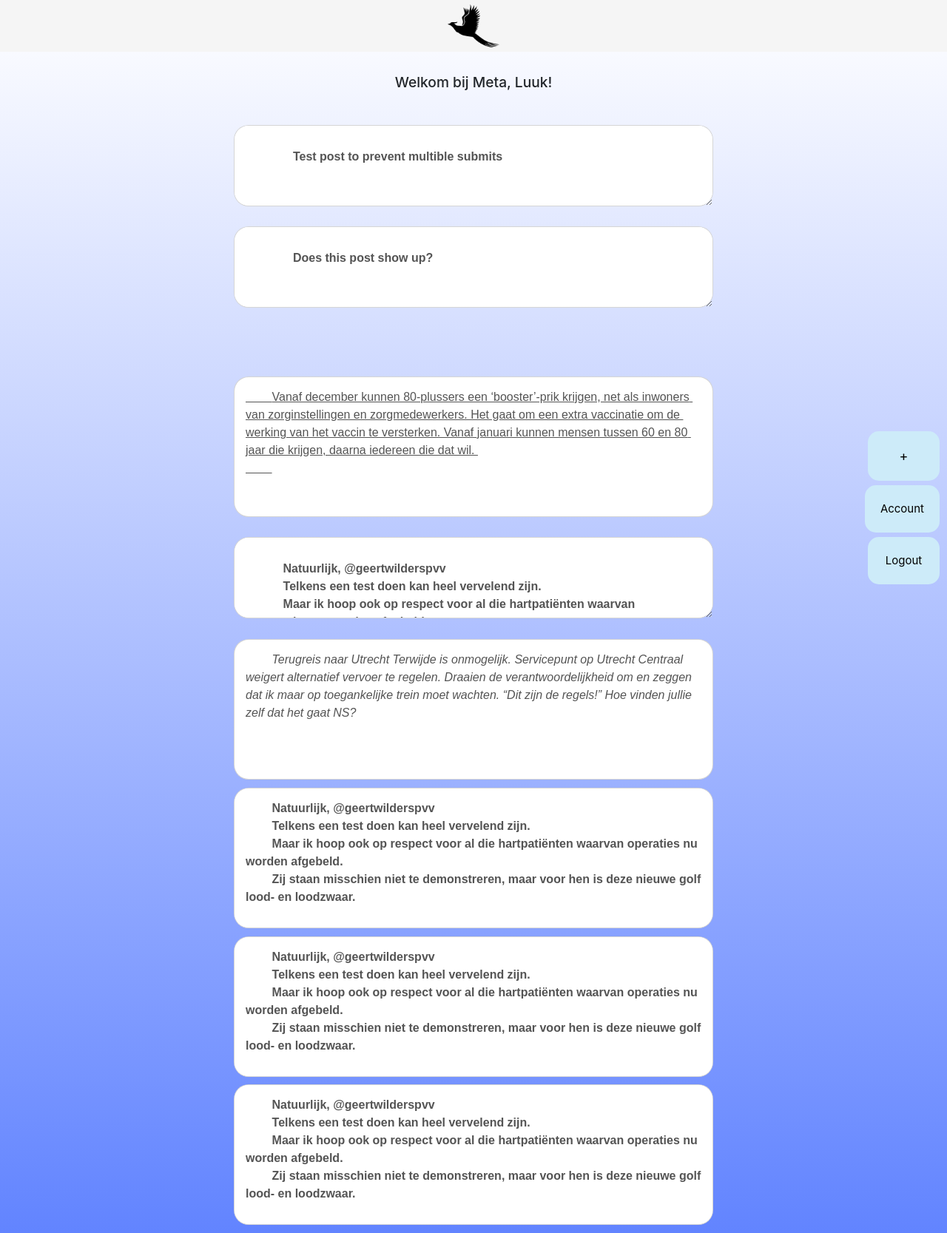
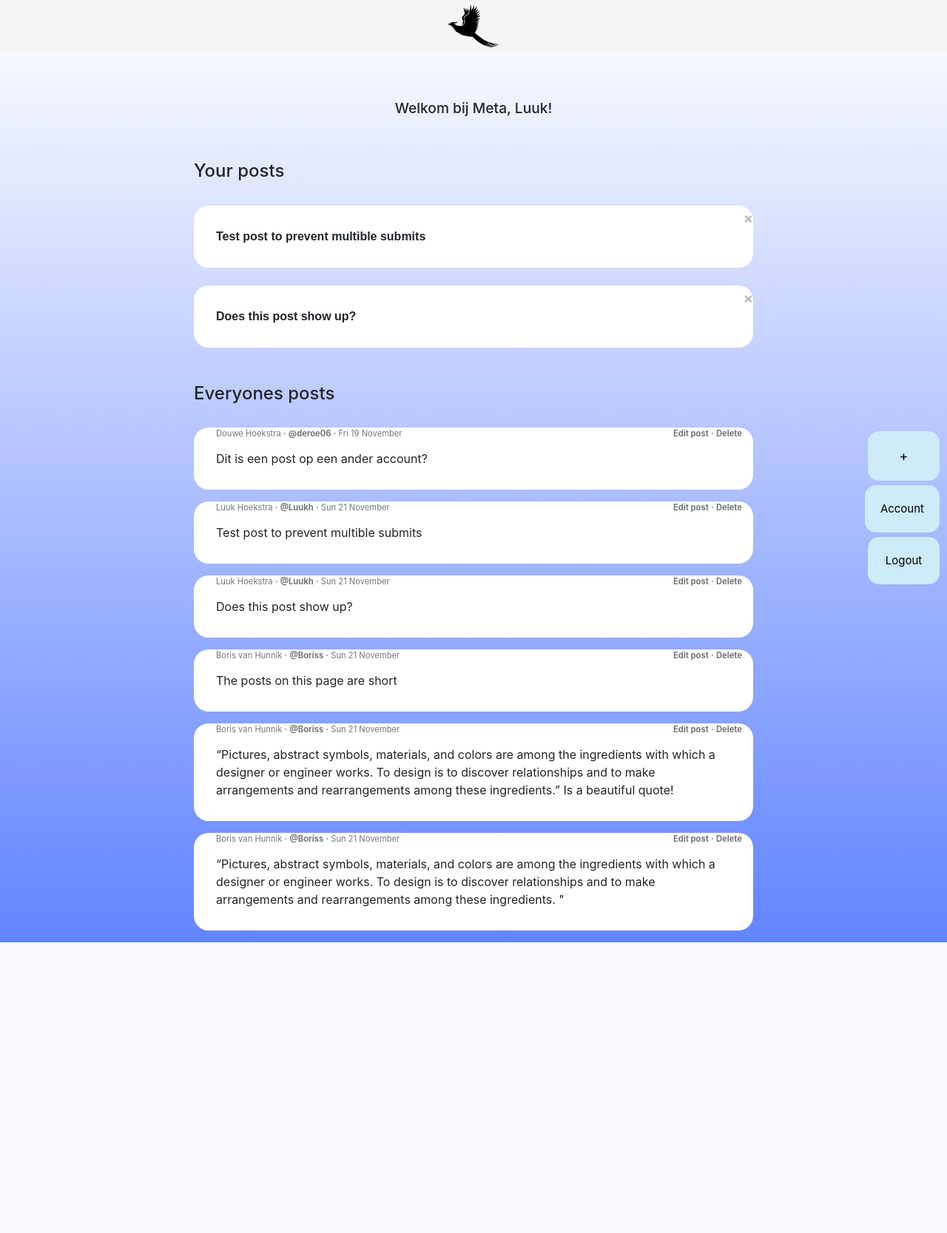
Before and after one commit to Lukaeaeap/newSocialmedia, a Flask app: page / in a window 1280 px wide. Shown: the whole page at 74% size. After the commit the page ends 1274 px from the top, so only its background shows below. Run offline with Flask 2, Linux system fonts and the light colour scheme; a user stored in the database is signed in; data comes from the database, SQL or seed files in the repository; some libraries are stand-ins or nearby versions.

Commit message:
Delete posts + see posts of all users

```diff
--- a/website/static/css/index.css
+++ b/website/static/css/index.css
@@ -16,6 +16,43 @@
     /* LETTERTYPE NOG VERANDEREN */
 }
 
+.home {
+    margin: 1% 15%;
+
+}
+.left {
+    float: left;
+    text-align: left;
+    padding-left: 30px;
+}
+.right {
+    float: right;
+    text-align: right;
+    padding-right: 15px;
+}
+
+.text-button {
+    font-weight: bold;
+}
+
+.text-button:hover,
+.text-button:focus {
+    text-decoration: none;
+    cursor: pointer;
+    /* Dit zorgt ervoor dat je muis een pointer krijgt */
+}
+
+/*
+#fake-post2 {
+    font-family: Arial;
+    background-color: white;
+    font-weight: bold;
+    //Dit zorgt ervoor dat je de grootte van het tekstvak niet kunt veranderen via de site
+    width: 60%;
+    margin: 1% 20%;
+    padding: 30px;
+    border-radius: 20px;
+}*/
 
 /* Hieronder is de vormgeving van de Loginbox te zien */
 .login {
@@ -259,6 +296,13 @@
 }
 
 /* De CSS van de fake posts */
+#fake-post-tot {
+    /*font-family: Arial;*/
+    background-color: white;
+    padding: 30px;
+    border-radius: 20px;
+}
+
 #fake-post1 {
     font-family: Arial;
     text-decoration: underline;
@@ -267,7 +311,6 @@
     /*Dit zorgt ervoor dat je de grootte van het tekstvak niet kunt veranderen via de site */
     height: 190px;
     width: 60%;
-    margin: 7% 20% 1% 20%;
     padding: 15px;
     border-radius: 20px;
 }
@@ -277,8 +320,6 @@
     background-color: white;
     font-weight: bold;
     /*Dit zorgt ervoor dat je de grootte van het tekstvak niet kunt veranderen via de site */
-    width: 60%;
-    margin: 1% 20%;
     padding: 30px;
     border-radius: 20px;
 }
@@ -295,22 +336,6 @@
     margin: 1% 20%;
     padding: 15px;
     border-radius: 20px;
-}
-
-#fake-post-tot {
-    display: block;
-    font-family: Arial;
-    font-weight: bold;
-    background-color: white;
-    resize: none;
-    /*Dit zorgt ervoor dat je de grootte van het tekstvak niet kunt veranderen via de site */
-    height: 190px;
-    width: 60%;
-    margin: 1% 20%;
-    padding: 15px;
-    border-radius: 20px;
-
-
 }
 
 /*ALLE CSS VAN DE ACCOUNT PAGINA*/
--- a/website/templates/account.html
+++ b/website/templates/account.html
@@ -9,7 +9,7 @@
             <i class="fa fa-user"></i>
           </a-account>
           <a-account onclick="tabs(1)" class="tab">
-            <i class="fas fa-envelope"></i>
+            <i class="fas fa-address-card"></i>
           </a-account>
           <a-account onclick="tabs(2)" class="tab">
             <i class="fas fa-info-circle"></i>
@@ -43,7 +43,7 @@
           <h2>Emailadres</h2>
           <input type="text" class="input" value="{{current_user.email}}" />
           <h2>Wachtwoord</h2>
-          <input type="password" class="input" value="********" />
+          <input dissable type="password" class="input" value="********" />
           <button class="update">Update</button>
         </div>
         <div class="privacy tabShow">
--- a/website/templates/home.html
+++ b/website/templates/home.html
@@ -1,63 +1,71 @@
-{% extends "base.html" %}{% block title %}Meta{% endblock %} {% block content
-  %}
+{% extends "base.html" %}{% block title %}Meta{% endblock %} {% block content %}
 <!--Hieronder is de class waarin we onze menubalk hebben. -->
 
 <div class="header">
   <div class="container">
-
     <!---Hier wordt de tekst en buttons onder de taakbalk weergegeven-->
-
+    <div class="home">
       <div>
+        <br />
         <h1 class="Welkom">Welkom bij Meta, {{current_user.first_name}}!</h1>
       </div>
+      <!-- All posts from the current user: -->
+      <br />
+      <h4>Your posts</h4>
+      <br />
       {% for note in user.notes %}
-        <textarea disabled id="fake-post2">
-          {{ note.data }}
-          </textarea>
+      <button type="button" class="close" onClick="deleteNote({{note.id}})">
+        <span aria-hidden="true">&times;</span>
+      </button>
+
+      <div id="fake-post2">{{ note.data }}</div>
+      <br />
+      <script>
+        console.log("test: " + {{note.id}});
+      </script>
       {% endfor %}
 
-        <textarea disabled id="fake-post1">
-        Vanaf december kunnen 80-plussers een ‘booster’-prik krijgen, net als inwoners van zorginstellingen en zorgmedewerkers. Het gaat om een extra vaccinatie om de werking van het vaccin te versterken. Vanaf januari kunnen mensen tussen 60 en 80 jaar die krijgen, daarna iedereen die dat wil.
-        </textarea>
-        <textarea disabled id="fake-post2">
-        Natuurlijk, @geertwilderspvv
-        Telkens een test doen kan heel vervelend zijn.
-        Maar ik hoop ook op respect voor al die hartpatiënten waarvan operaties nu worden afgebeld.
-        Zij staan misschien niet te demonstreren, maar voor hen is deze nieuwe golf lood- en loodzwaar.
-        </textarea>
-        <textarea disabled id="fake-post3">
-        Terugreis naar Utrecht Terwijde is onmogelijk. Servicepunt op Utrecht Centraal weigert alternatief vervoer te regelen. Draaien de verantwoordelijkheid om en zeggen dat ik maar op toegankelijke trein moet wachten. “Dit zijn de regels!” Hoe vinden jullie zelf dat het gaat NS?
-        </textarea>
-        <!--om te testen of scrollen nu goed werkt:-->
-        <textarea disabled id="fake-post-tot">
-        Natuurlijk, @geertwilderspvv
-        Telkens een test doen kan heel vervelend zijn.
-        Maar ik hoop ook op respect voor al die hartpatiënten waarvan operaties nu worden afgebeld.
-        Zij staan misschien niet te demonstreren, maar voor hen is deze nieuwe golf lood- en loodzwaar.
-        </textarea>
-        <textarea disabled id="fake-post-tot">
-        Natuurlijk, @geertwilderspvv
-        Telkens een test doen kan heel vervelend zijn.
-        Maar ik hoop ook op respect voor al die hartpatiënten waarvan operaties nu worden afgebeld.
-        Zij staan misschien niet te demonstreren, maar voor hen is deze nieuwe golf lood- en loodzwaar.
-        </textarea>
-        <textarea disabled id="fake-post-tot">
-        Natuurlijk, @geertwilderspvv
-        Telkens een test doen kan heel vervelend zijn.
-        Maar ik hoop ook op respect voor al die hartpatiënten waarvan operaties nu worden afgebeld.
-        Zij staan misschien niet te demonstreren, maar voor hen is deze nieuwe golf lood- en loodzwaar.
-      </textarea
+      <!-- All posts that are in the database: -->
+      <br />
+      <h4>Everyones posts</h4>
+      <br />
+      {% for notes in posts %}
+      <ul style="list-style-type: none">
+        <li>
+          <span class="left">
+            {{ notes.user.first_name}} {{notes.user.last_name}}
+            <strong>·</strong> <strong>@{{notes.user.user_name}}</strong>
+            <strong>·</strong>
+            {{notes.date.strftime('%a %d %B')}}
+            <!--for the strtime function a capital letter means short version of a written text so %a is the day of the week but short
+              and %B is the full name of the month--> </span
+          ><span class="right"
+            ><a type="button" class="text-button">Edit post</a>
+            <strong>·</strong>
+            <a
+              type="button"
+              class="text-button"
+              onClick="deleteNote({{notes.id}})"
+              >Delete</a
+            ></span
           >
+
+          <div id="fake-post-tot">{{ notes.data }}</div>
+          <!--<script>console.log("test: " + {{notes.id}})</script>-->
+        </li>
+      </ul>
+
+      {% endfor %}
+    </div>
+  </div>
+  <button class="buttonpost" id="myBtn">+</button>
+  <a id="account" href="/account"
+    ><button class="butaccount">Account</button></a
+  >
+  <a id="logout" href="/logout"><button class="butlogout">Logout</button></a>
 </div>
 
-      <button class="buttonpost" id="myBtn">+</button>
-      <a id="account" href="/account"><button class="butaccount">Account</button></a>
-      <a id="logout" href="/logout"><button class="butlogout">Logout</button></a>
-
-    </div>
-  </body>
-
-  <!-- Hier wordt er aangegeven dat het aankomende stukje is geschreven in JavaScript -->
+<!-- Hier wordt er aangegeven dat het aankomende stukje is geschreven in JavaScript om het post venster te maken -->
 <script>
   // Hier wordt gezegd dat het venstertje gelezen moet worden
   var modal = document.getElementById("myModal");
```
Lines whose indentation alone changed are shown as unchanged.
